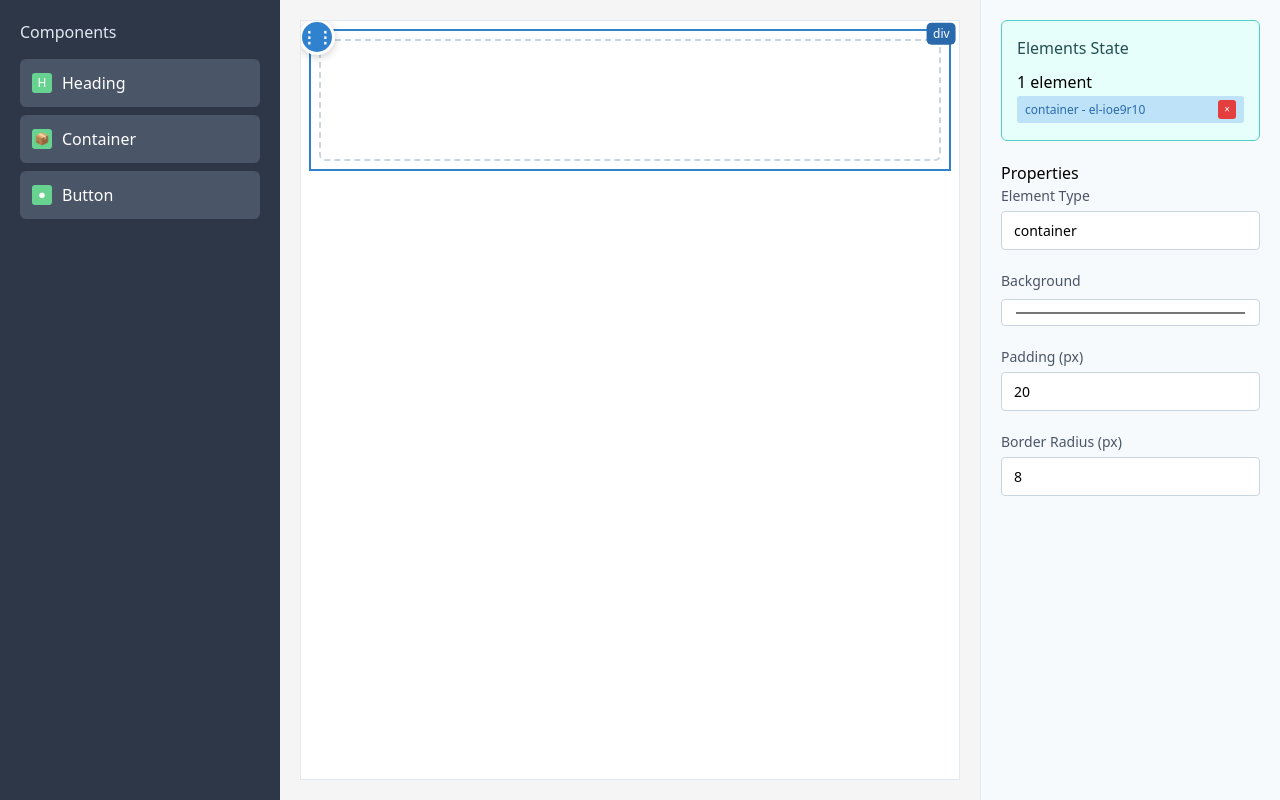
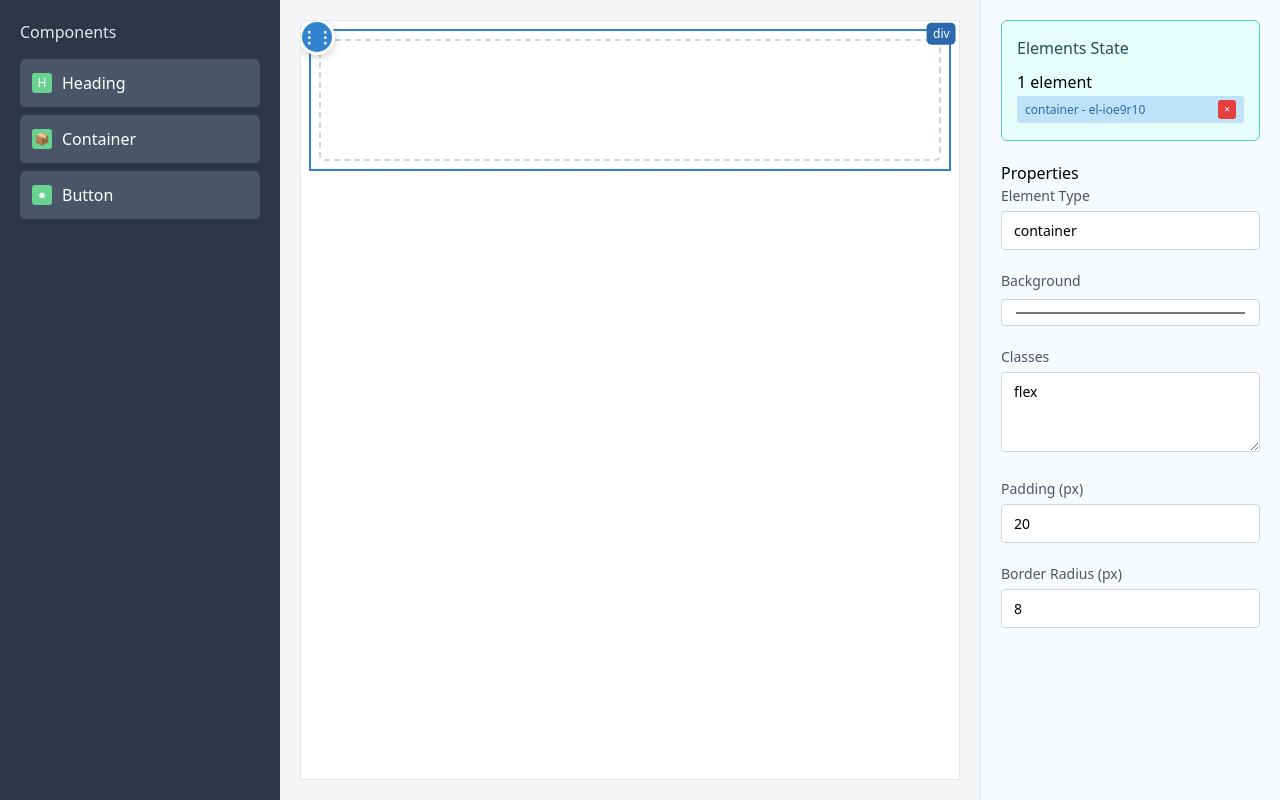
Before and after one commit to Otrex/Website-Editor, a website built with Parcel: page index.html in a window 1280 px wide. Built offline with nearby package versions, Linux system fonts and the light colour scheme.

Commit message:
feat: updated the events

```diff
--- a/index.html
+++ b/index.html
@@ -22,6 +22,7 @@
     </div>
 
     <template id="iframe-css">
+      <script src="https://cdn.tailwindcss.com"></script>
       <style>
         body {
           margin: 0;
--- a/src/core/properties.js
+++ b/src/core/properties.js
@@ -1,33 +1,61 @@
 export class Properties {
-  constructor({ root, eventBus, getSelected, updateSelected, registry }){
-    this.root = root; this.events = eventBus; this.getSelected = getSelected; this.updateSelected = updateSelected; this.registry = registry;
-    this.events.on('selection:changed', ()=> this.render());
+  constructor({ root, eventBus, getSelected, updateSelected, registry }) {
+    this.root = root;
+    this.events = eventBus;
+    this.getSelected = getSelected;
+    this.updateSelected = updateSelected;
+    this.registry = registry;
+    this.events.on("selection:changed", () => this.render());
   }
 
-  render(){
+  render() {
     const el = this.getSelected();
-    if(!el){ this.root.innerHTML = '<p>Select an element to edit its properties</p>'; return; }
+    if (!el) {
+      this.root.innerHTML = "<p>Select an element to edit its properties</p>";
+      return;
+    }
     const def = this.registry.get(el.type);
     const fields = def?.properties || [];
-    const html = [`<div class="property-group"><label>Element Type</label><input type="text" value="${el.type}" readonly></div>`]
-      .concat(fields.map(f=>this._fieldHtml(f, el.props?.[f.name]))).join('');
+    const html = [
+      `<div class="property-group"><label>Element Type</label><input type="text" value="${el.type}" readonly></div>`,
+    ]
+      .concat(fields.map((f) => this._fieldHtml(f, el.props?.[f.name])))
+      .join("");
+
+    console.log("Rendering props for", el, fields, html);
+
     this.root.innerHTML = html;
 
     // Wire inputs
-    this.root.querySelectorAll('[data-prop]').forEach(input => {
-      input.addEventListener('input', (e)=>{
-        const name = input.dataset.prop; const value = input.type === 'number' ? Number(input.value) : input.value;
+    this.root.querySelectorAll("[data-prop]").forEach((input) => {
+      input.addEventListener("input", (e) => {
+        const name = input.dataset.prop;
+        const value =
+          input.type === "number" ? Number(input.value) : input.value;
         this.updateSelected({ [name]: value });
       });
     });
   }
 
-  _fieldHtml(f, value){
-    const v = value ?? f.default ?? '';
-    if(f.type === 'text') return `<div class="property-group"><label>${f.label}</label><textarea data-prop="${f.name}">${v}</textarea></div>`;
-    if(f.type === 'color') return `<div class="property-group"><label>${f.label}</label><input data-prop="${f.name}" type="color" value="${v}"></div>`;
-    if(f.type === 'select') return `<div class="property-group"><label>${f.label}</label><select data-prop="${f.name}">${f.options.map(o=>`<option value="${o.value}" ${o.value==v?'selected':''}>${o.label}</option>`).join('')}</select></div>`;
-    if(f.type === 'number') return `<div class="property-group"><label>${f.label}</label><input data-prop="${f.name}" type="number" value="${v}"></div>`;
+  _fieldHtml(f, value) {
+    const v = value ?? f.default ?? "";
+    if (f.type === "text")
+      return `<div class="property-group"><label>${f.label}</label><textarea data-prop="${f.name}">${v}</textarea></div>`;
+    if (f.type === "color")
+      return `<div class="property-group"><label>${f.label}</label><input data-prop="${f.name}" type="color" value="${v}"></div>`;
+    if (f.type === "select")
+      return `<div class="property-group"><label>${
+        f.label
+      }</label><select data-prop="${f.name}">${f.options
+        .map(
+          (o) =>
+            `<option value="${o.value}" ${o.value == v ? "selected" : ""}>${
+              o.label
+            }</option>`
+        )
+        .join("")}</select></div>`;
+    if (f.type === "number")
+      return `<div class="property-group"><label>${f.label}</label><input data-prop="${f.name}" type="number" value="${v}"></div>`;
     return `<div class="property-group"><label>${f.label}</label><input data-prop="${f.name}" value="${v}"></div>`;
   }
 }
--- a/src/core/state.js
+++ b/src/core/state.js
@@ -1,12 +1,35 @@
 export class State {
-  constructor() { this.elements = []; this.selectedId = null; }
-  snapshot() { return JSON.parse(JSON.stringify({ elements: this.elements, selectedId: this.selectedId })); }
+  constructor() {
+    this.elements = [];
+    this.selectedId = null;
+  }
+  snapshot() {
+    return JSON.parse(
+      JSON.stringify({
+        elements: this.elements,
+        selectedId: this.selectedId,
+      })
+    );
+  }
   findById(id, nodes = this.elements) {
-    for (const el of nodes) { if (el.id === id) return el; if (el.children) { const f = this.findById(id, el.children); if (f) return f; } }
+    for (const el of nodes) {
+      if (el.id === id) return el;
+      if (el.children) {
+        const f = this.findById(id, el.children);
+        if (f) return f;
+      }
+    }
     return null;
   }
   removeById(id, nodes = this.elements) {
-    for (let i=0;i<nodes.length;i++){ const el=nodes[i]; if(el.id===id) return nodes.splice(i,1)[0]; if(el.children){ const r=this.removeById(id, el.children); if(r) return r; } }
+    for (let i = 0; i < nodes.length; i++) {
+      const el = nodes[i];
+      if (el.id === id) return nodes.splice(i, 1)[0];
+      if (el.children) {
+        const r = this.removeById(id, el.children);
+        if (r) return r;
+      }
+    }
     return null;
   }
 }
--- a/src/plugins/button/index.js
+++ b/src/plugins/button/index.js
@@ -18,14 +18,23 @@ export default {
           ],
           default: "primary",
         },
+        {
+          name: "class",
+          label: "Classes",
+          type: "text",
+          default: "",
+        },
       ],
       render(node) {
         const { id, props } = node;
+
+        const classes = [props.class || "", "element", "button"];
+        const classNames = `class="${classes.join(" ").trim()}"`;
         const style =
           props.variant === "primary"
             ? "background:#3182ce;color:#fff"
             : "background:#e2e8f0;color:#1a202c";
-        return `<a class="element button" data-element-id="${id}" href="${props.url}" style="padding:10px 20px;border-radius:6px;${style};display:inline-block;text-decoration:none;font-size:14px">${props.text}</a>`;
+        return `<a ${classNames} data-element-id="${id}" href="${props.url}" style="padding:10px 20px;border-radius:6px;${style};display:inline-block;text-decoration:none;font-size:14px">${props.text}</a>`;
       },
     },
   ],
--- a/src/plugins/container/index.js
+++ b/src/plugins/container/index.js
@@ -15,6 +15,13 @@ const ContainerPlugin = {
           type: "color",
           default: "#f7fafc",
         },
+        {
+          name: "class",
+          label: "Classes",
+          type: "text",
+          default: "flex",
+        },
+
         { name: "padding", label: "Padding (px)", type: "number", default: 20 },
         {
           name: "radius",
@@ -28,11 +35,15 @@ const ContainerPlugin = {
         const children = (node.children || [])
           .map((c) => renderChild(c))
           .join("");
+
+        const classes = [props.class || "", "element", "container"];
+        const classNames = `class="${classes.join(" ").trim()}"`;
+
         const style = `background:${props.background}; padding:${props.padding}px; border-radius:${props.radius}px; border:1px solid #e2e8f0; min-height:100px; position:relative;`;
         const placeholder = node.children?.length
           ? ""
-          : '<div class="container-placeholder">Drop elements here</div>';
-        return `<div class="element container" data-element-id="${id}" style="${style}">${children}${placeholder}</div>`;
+          : '<div class="container-placeholder flex">Drop elements here</div>';
+        return `<div ${classNames} data-element-id="${id}" style="${style}">${children}${placeholder}</div>`;
       },
     },
   ],
--- a/src/plugins/heading/index.js
+++ b/src/plugins/heading/index.js
@@ -20,13 +20,23 @@ const HeadingPlugin = {
           })),
           default: 1,
         },
+        {
+          name: "class",
+          label: "Classes",
+          type: "text",
+          default: "",
+        },
         { name: "color", label: "Color", type: "color", default: "#2d3748" },
       ],
       render(node) {
         const { id, props } = node;
+        console.log("Rendering heading", node);
+
         const level = props.level || 1;
+        const classes = [props.class || "", "element", "heading"];
+        const classNames = `class="${classes.join(" ").trim()}"`;
         const tag = `h${Math.min(6, Math.max(1, level))}`;
-        return `<${tag} class="element heading" style="color:${
+        return `<${tag} ${classNames} style="color:${
           props.color
         }" data-element-id="${id}">${escapeHtml(props.text)}</${tag}>`;
       },
--- a/src/ui/panel.js
+++ b/src/ui/panel.js
@@ -1,12 +1,13 @@
-import { Properties } from '../core/properties.js';
+import { Properties } from "../core/properties.js";
 
 export class PropertiesPanel {
-  constructor({ root, editor }){
-    this.root = root; this.editor = editor;
+  constructor({ root, editor }) {
+    this.root = root;
+    this.editor = editor;
     this._mount();
   }
-  _mount(){
-    const wrap = document.createElement('div');
+  _mount() {
+    const wrap = document.createElement("div");
     wrap.innerHTML = `<div class="element-state">
         <h4>Elements State</h4>
         <div id="el-count">0 elements</div>
@@ -16,38 +17,67 @@ export class PropertiesPanel {
       <div id="props"></div>`;
     this.root.appendChild(wrap);
 
-    this.countEl = wrap.querySelector('#el-count');
-    this.listEl = wrap.querySelector('#el-list');
+    this.countEl = wrap.querySelector("#el-count");
+    this.listEl = wrap.querySelector("#el-list");
 
     this.props = new Properties({
-      root: wrap.querySelector('#props'),
+      root: wrap.querySelector("#props"),
       eventBus: this.editor.events,
       registry: this.editor.registry,
       getSelected: () => this.editor.getSelected(),
-      updateSelected: (patch) => this.editor.updateSelectedProps(patch)
+      updateSelected: (patch) => this.editor.updateSelectedProps(patch),
     });
 
-    this.editor.events.on('state:changed', () => this.renderList());
-    this.editor.events.on('selection:changed', () => this.renderList());
+    this.editor.events.on("state:changed", () => this.renderList());
+    this.editor.events.on("selection:changed", () => this.renderList());
     this.renderList();
   }
 
-  renderList(){
+  renderList() {
     const st = this.editor.state.snapshot();
-    this.countEl.textContent = `${st.elements.length} element${st.elements.length !== 1 ? 's' : ''}`;
-    this.listEl.innerHTML = st.elements.map(el => {
-      const text = (el.props?.text && el.props.text.length > 20) ? el.props.text.slice(0,20) + '…' : (el.props?.text || el.id);
-      const selected = st.selectedId === el.id ? 'selected' : '';
+
+    const renderSnap = (el) => {
+      if (el.children && el.children.length) {
+        return `<div>${el.children.map((c) => renderSnap(c)).join("")} </div>`;
+      }
+
+      const text =
+        el.props?.text && el.props.text.length > 20
+          ? el.props.text.slice(0, 20) + "…"
+          : el.props?.text || el.id;
+      const selected = st.selectedId === el.id ? "selected" : "";
       return `<div class="element-item ${selected}" data-id="${el.id}">
         <span>${el.type} - ${text}</span>
         <button class="delete-btn" data-del="${el.id}">×</button>
       </div>`;
-    }).join('');
+    };
 
-    this.listEl.querySelectorAll('.element-item').forEach(n => {
-      n.addEventListener('click', (e)=>{
-        if(e.target.matches('[data-del]')){ e.stopPropagation(); this.editor.deleteElement(e.target.dataset.del); }
-        else { this.editor.select(n.dataset.id); }
+    this.countEl.textContent = `${st.elements.length} element${
+      st.elements.length !== 1 ? "s" : ""
+    }`;
+    this.listEl.innerHTML = st.elements
+      .map((el) => {
+        return renderSnap(el);
+        //   const text =
+        //     el.props?.text && el.props.text.length > 20
+        //       ? el.props.text.slice(0, 20) + "…"
+        //       : el.props?.text || el.id;
+        //   const selected = st.selectedId === el.id ? "selected" : "";
+        //   return `<div class="element-item ${selected}" data-id="${el.id}">
+        //   <span>${el.type} - ${text}</span>
+        //   <button class="delete-btn" data-del="${el.id}">×</button>
+        // </div>`;
+      })
+      .join("");
+
+    this.listEl.querySelectorAll(".element-item").forEach((n) => {
+      n.addEventListener("click", (e) => {
+        if (e.target.matches("[data-del]")) {
+          e.stopPropagation();
+          this.editor.deleteElement(e.target.dataset.del);
+        } else {
+          this.editor.select(n.dataset.id);
+        }
       });
     });
   }
```
Also changed, not shown: src/core/dnd.js (+27 -17 lines), src/core/renderer.js (+20 -13 lines).
